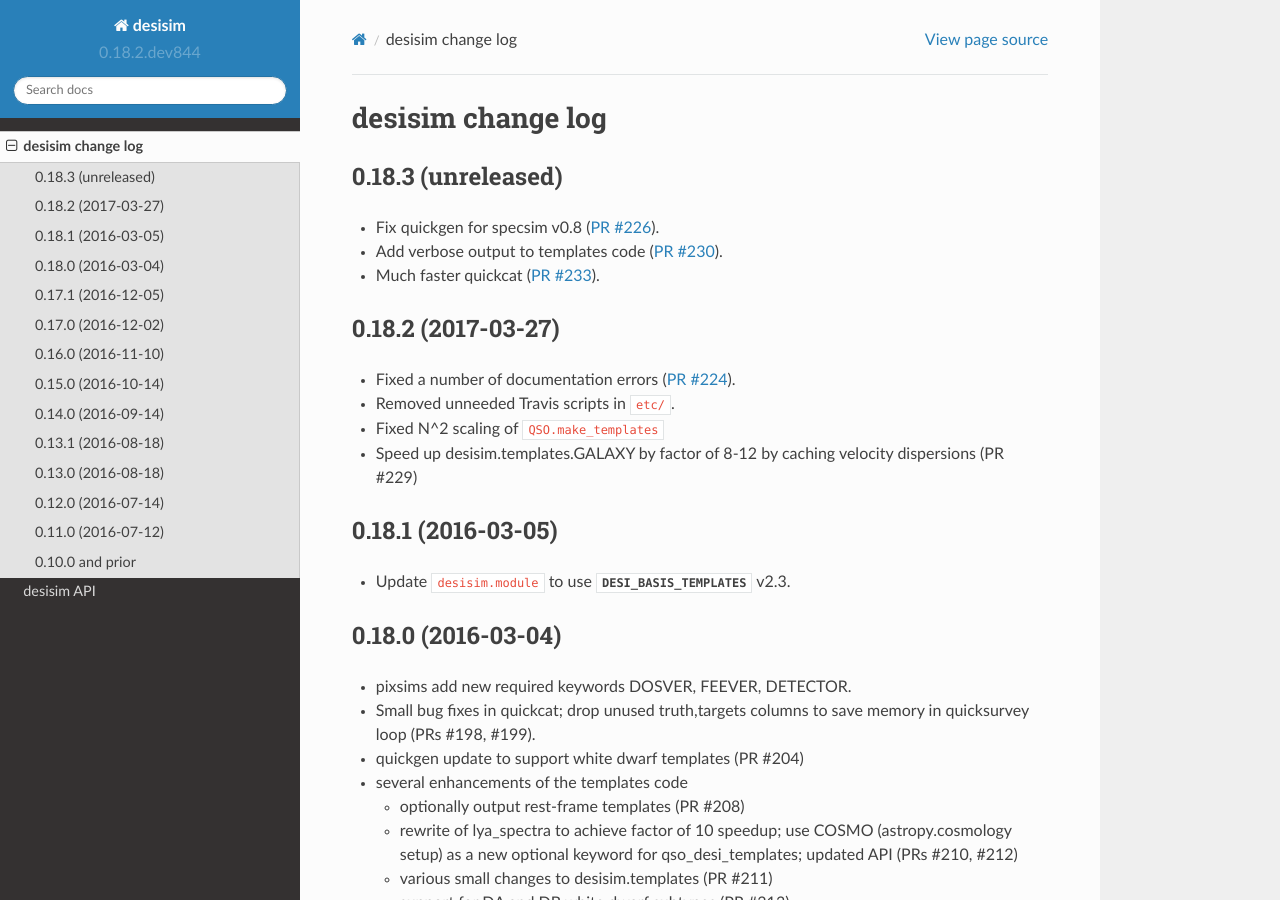
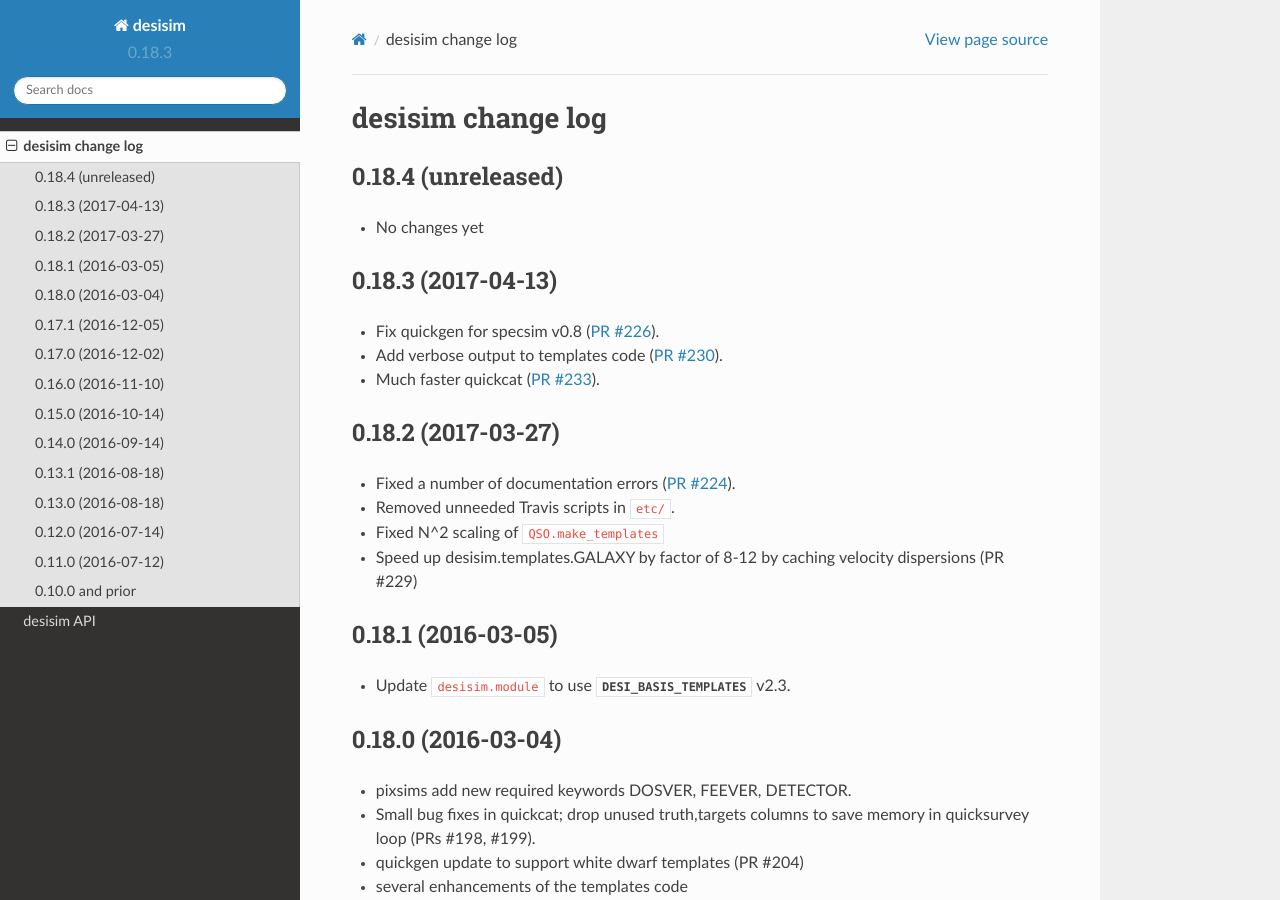
Before and after one commit to desihub/desisim, a Sphinx documentation site: the page built from doc/changes.rst, in a window 1280 px wide and 900 px high. Built offline with Sphinx 7.4.7 and the Read the Docs theme 2.0.0, drawn with Linux system fonts in a browser that asks for light colours.

Commit message:
update changes.rst for 0.18.3

```diff
--- a/doc/changes.rst
+++ b/doc/changes.rst
@@ -2,7 +2,12 @@
 desisim change log
 ==================
 
-0.18.3 (unreleased)
+0.18.4 (unreleased)
+-------------------
+
+* No changes yet
+
+0.18.3 (2017-04-13)
 -------------------
 
 * Fix quickgen for specsim v0.8 (`PR #226`_).
--- a/py/desisim/_version.py
+++ b/py/desisim/_version.py
@@ -1 +1 @@
-__version__ = '0.18.2.dev844'
+__version__ = '0.18.3'
```
